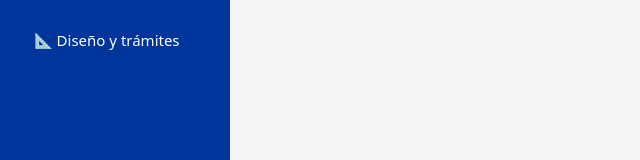
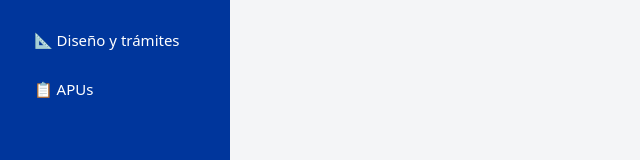
Before and after one commit to j-montoya-ei/Proyectos-EI, a Next.js app: page / in a window 1280 px wide. Shown: the part 444-604 px from the top of the page, without its empty margins (0-640 px from the left). Built offline with nearby package versions, Linux system fonts and the light colour scheme; no server answers; the database is empty.

Commit message:
Update layout.js

```diff
--- a/src/app/layout.js
+++ b/src/app/layout.js
@@ -23,6 +23,7 @@ export default function RootLayout({ children }) {
               <a href="/viaticos" style={linkStyle}>🍽️ Viáticos</a>
               <a href="/equipo-herramienta" style={linkStyle}>🛠️ Equipo y herramienta</a>
               <a href="/diseno" style={linkStyle}>📐 Diseño y trámites</a>
+              <a href="/apus" style={linkStyle}>📋 APUs</a>
             </nav>
           </aside>
           <main style={{ flex: 1, background: "#f4f5f7", padding: 40, color: "#1a1a1a" }}>
```
